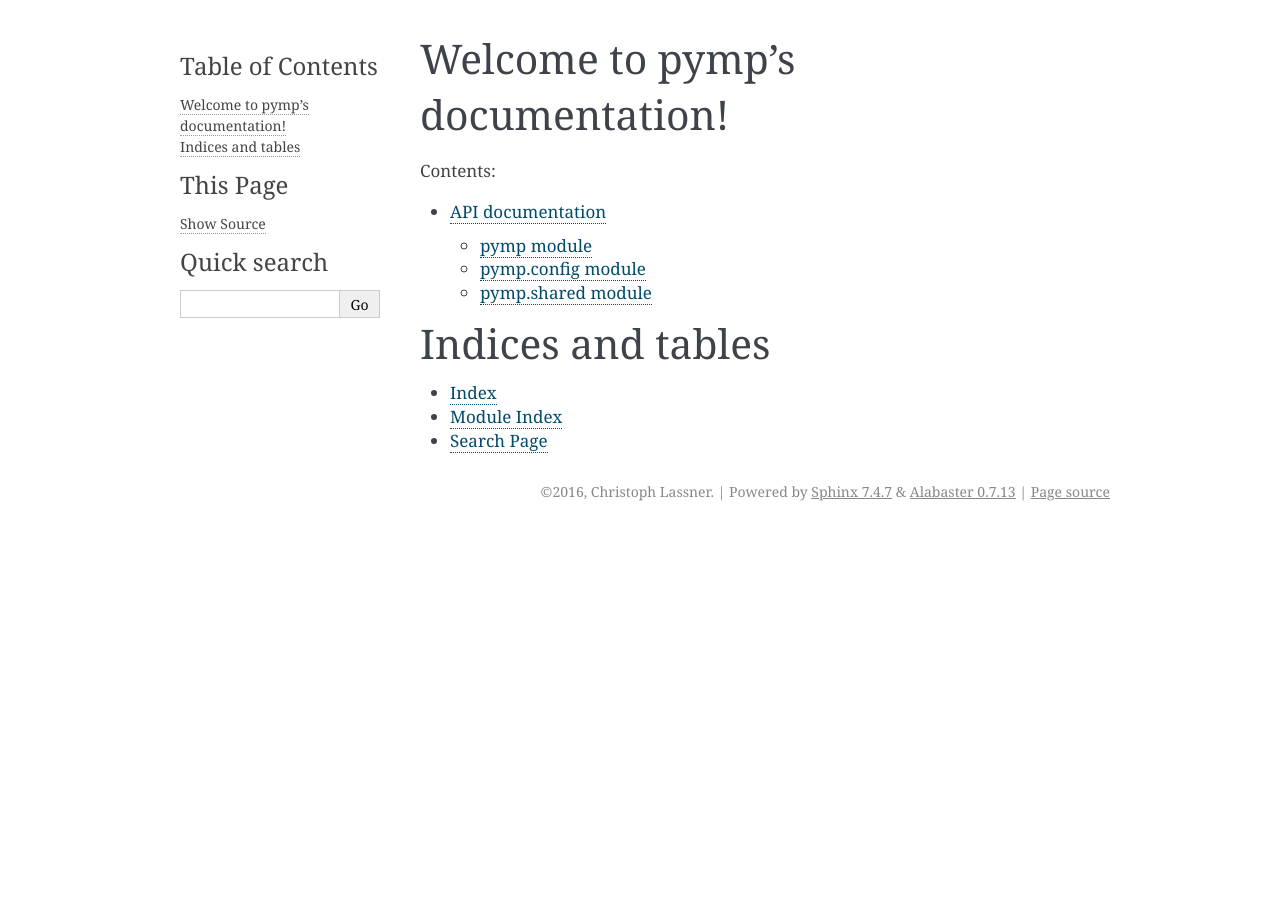
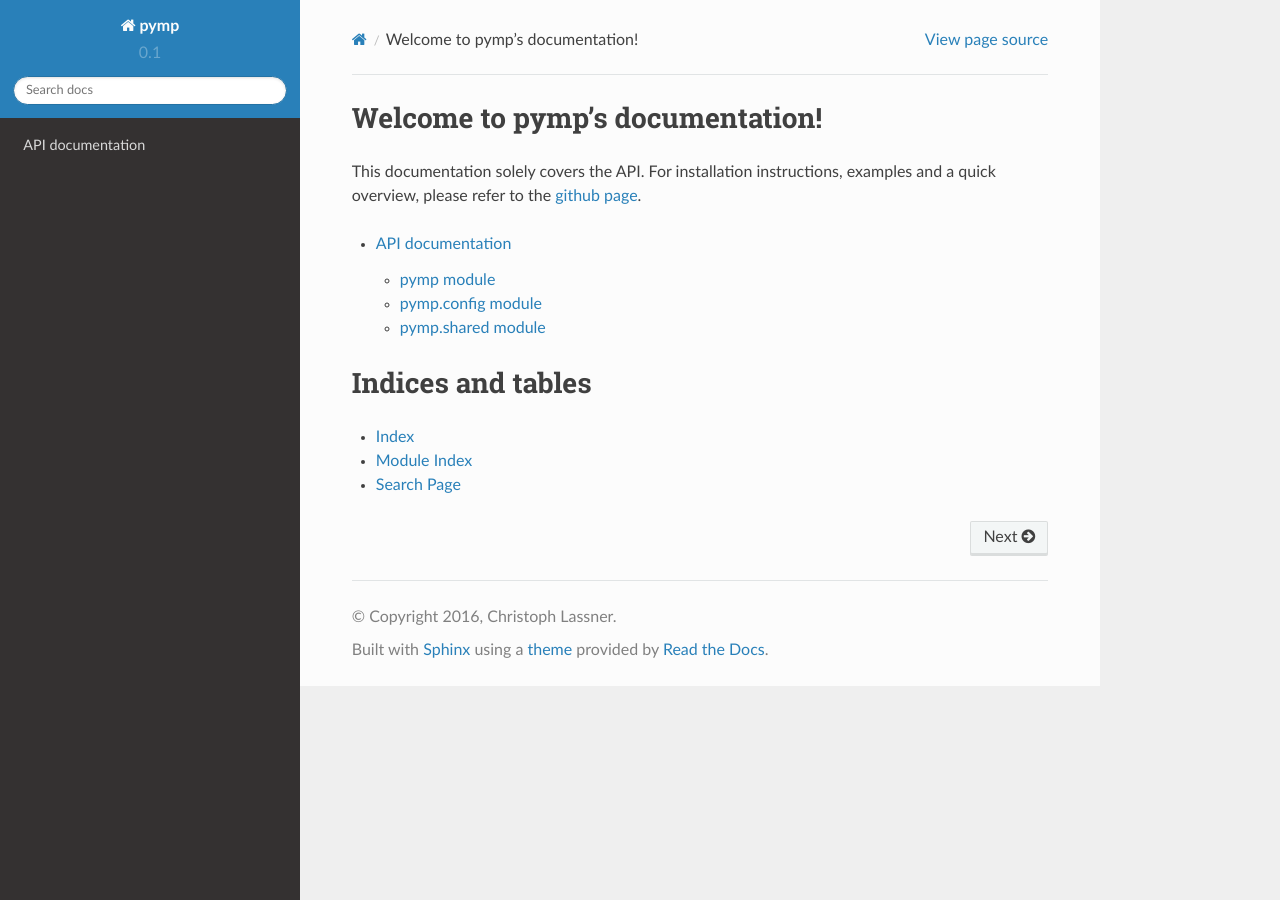
Before and after one commit to classner/pymp, a Sphinx documentation site: the page built from docs/index.rst, in a window 1280 px wide. Built offline with Sphinx 7.4.7 and the Read the Docs theme 2.0.0, drawn with Linux system fonts in a browser that asks for light colours.

Commit message:
Updated docs.

```diff
--- a/docs/conf.py
+++ b/docs/conf.py
@@ -111,7 +111,7 @@ todo_include_todos = False
 
 # The theme to use for HTML and HTML Help pages.  See the documentation for
 # a list of builtin themes.
-html_theme = 'alabaster'
+html_theme = 'sphinx_rtd_theme'
 
 # Theme options are theme-specific and customize the look and feel of a theme
 # further.  For a list of options available for each theme, see the
--- a/docs/index.rst
+++ b/docs/index.rst
@@ -6,7 +6,9 @@
 Welcome to pymp's documentation!
 ================================
 
-Contents:
+This documentation solely covers the API. For
+installation instructions, examples and a quick
+overview, please refer to the `github page <https://github.com/classner/pymp>`_.
 
 .. toctree::
    :maxdepth: 2
```
